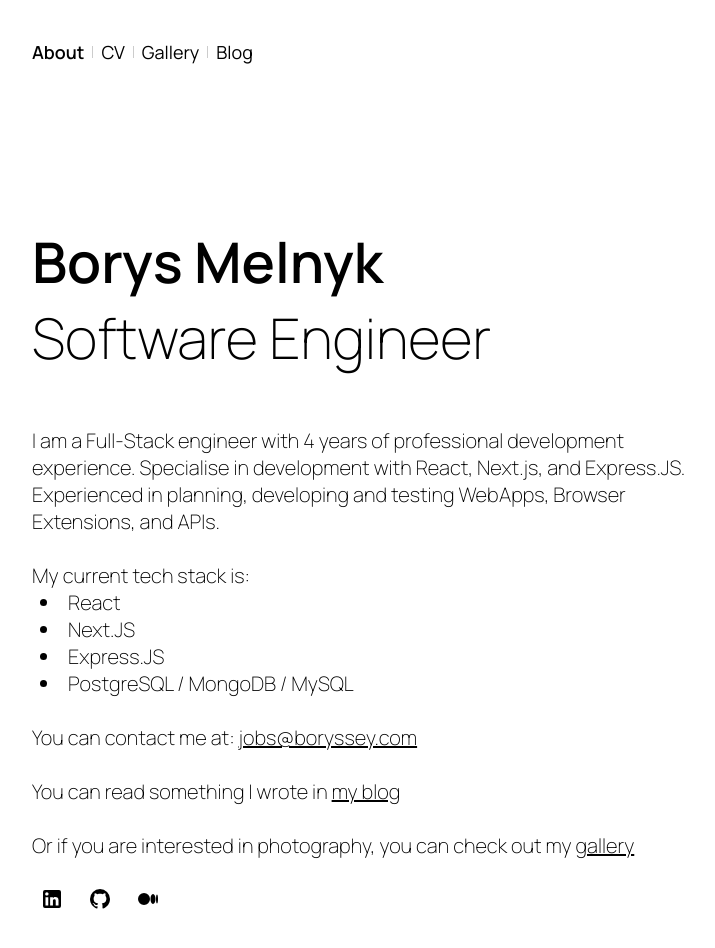
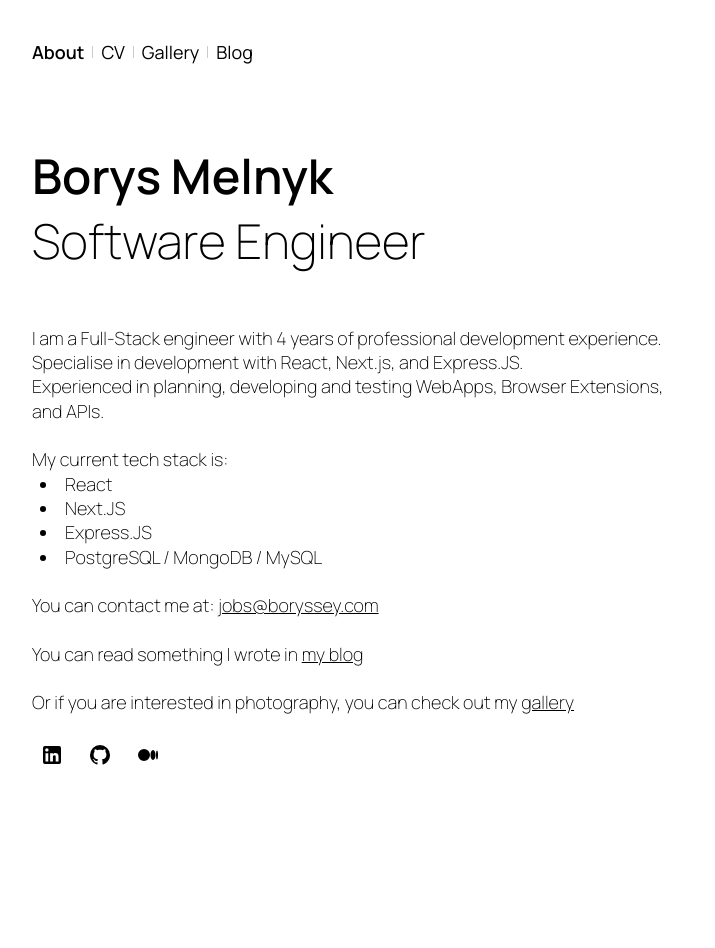
Before and after one commit to boryssey/portfolio-web, a Next.js app: page / in a window 1280 px wide. Shown: the top 948 px of the page, without its empty margins (48-763 px from the left). After the commit the page ends 800 px from the top, so only its background shows below. Built offline with nearby package versions, Linux system fonts and the light colour scheme.

Commit message:
feat: change pdf handling to use iframe

```diff
--- a/src/app/gallery/page.module.scss
+++ b/src/app/gallery/page.module.scss
@@ -24,10 +24,4 @@
         min-width: 100%;
         vertical-align: bottom;
     }
-
 }
-
-
-.container {
-    margin-top: 40px;
-}
--- a/src/app/globals.scss
+++ b/src/app/globals.scss
@@ -10,29 +10,24 @@
   --color-black: #000;
 }
 
-
 * {
   box-sizing: border-box;
   padding: 0;
   margin: 0;
 }
 
-html,
 body {
-    min-height: 100%;
-}
-
-html {
+	min-height: 100vh;
+	width: 100%;
+	padding: 40px 80px 20px 80px;
+	max-width: 1920px;
 	display: flex;
-	align-items: center;
 	flex-direction: column;
 }
 
-body {
-  width: 100%;
-  padding: 40px 80px;
-  max-width: 1920px;
-  margin: 0 auto;
+main {
+	margin-top: 40px;
+	flex: 1;
 }
 
 //media max-width 768px
@@ -72,14 +67,6 @@ html {
 	tab-size: 4; /* 3 */
 }
 
-/*
-Sections
-========
-*/
-
-body {
-	margin: 0; /* Remove the margin in all browsers. */
-}
 
 /*
 Grouping content
--- a/src/app/page.module.scss
+++ b/src/app/page.module.scss
@@ -1,20 +1,20 @@
 .main {
-  margin-top: 160px;
+  margin-top: 80px;
 }
 
 .jobTitle {
-  font-size: 56px;
+  font-size: 48px;
   font-weight: var(--font-extralight);
 }
 
 .name {
-  font-size: 56px;
+  font-size: 48px;
   font-weight: var(--font-semibold);
 }
 
 .description {
   margin-top: 52px;
-  font-size: 20px;
+  font-size: 18px;
   font-weight: var(--font-extralight);
   max-width: 660px;
 
--- a/src/app/page.tsx
+++ b/src/app/page.tsx
@@ -1,9 +1,6 @@
 import Image from "next/image";
 import styles from "./page.module.scss";
 import Link from "next/link";
-import ArrowTopRight from "@/components/icons/ArrowTopRight";
-
-
 
 export default function Home() {
   return (
@@ -12,10 +9,13 @@ export default function Home() {
       <h3 className={styles.jobTitle}>Software Engineer</h3>
       <div className={styles.description}>
         <p>
-        I am a Full-Stack engineer with 4 years of professional development experience. Specialise in development with React, Next.js, and Express.JS. <br/>
-        Experienced in planning, developing and testing WebApps, Browser Extensions, and APIs.
+          I am a Full-Stack engineer with 4 years of professional development
+          experience. Specialise in development with React, Next.js, and
+          Express.JS. <br />
+          Experienced in planning, developing and testing WebApps, Browser
+          Extensions, and APIs.
         </p>
-        <br/>
+        <br />
         <p>My current tech stack is: </p>
         <ul>
           <li>React</li>
@@ -23,16 +23,19 @@ export default function Home() {
           <li>Express.JS</li>
           <li>PostgreSQL / MongoDB / MySQL</li>
         </ul>
-        <br/>
-        You can contact me at: <a href={'mailto:jobs@boryssey.com'}>jobs@boryssey.com</a>
-        <br/>
-        <br/>
-        <p>You can read something I wrote in <Link href='/blog'> my blog</Link></p>
+        <br />
+        You can contact me at:{" "}
+        <a href={"mailto:jobs@boryssey.com"}>jobs@boryssey.com</a>
+        <br />
         <br />
         <p>
-          Or if you are interested in photography, you can check out my <Link href={'/gallery'}>gallery</Link>
+          You can read something I wrote in <Link href="/blog"> my blog</Link>
         </p>
-
+        <br />
+        <p>
+          Or if you are interested in photography, you can check out my{" "}
+          <Link href={"/gallery"}>gallery</Link>
+        </p>
       </div>
     </main>
   );
```
Also changed, not shown: src/app/cv/cv.module.scss (+9 -1 lines), src/app/cv/page.tsx (+1 -22 lines). Lines whose indentation alone changed are shown as unchanged.
